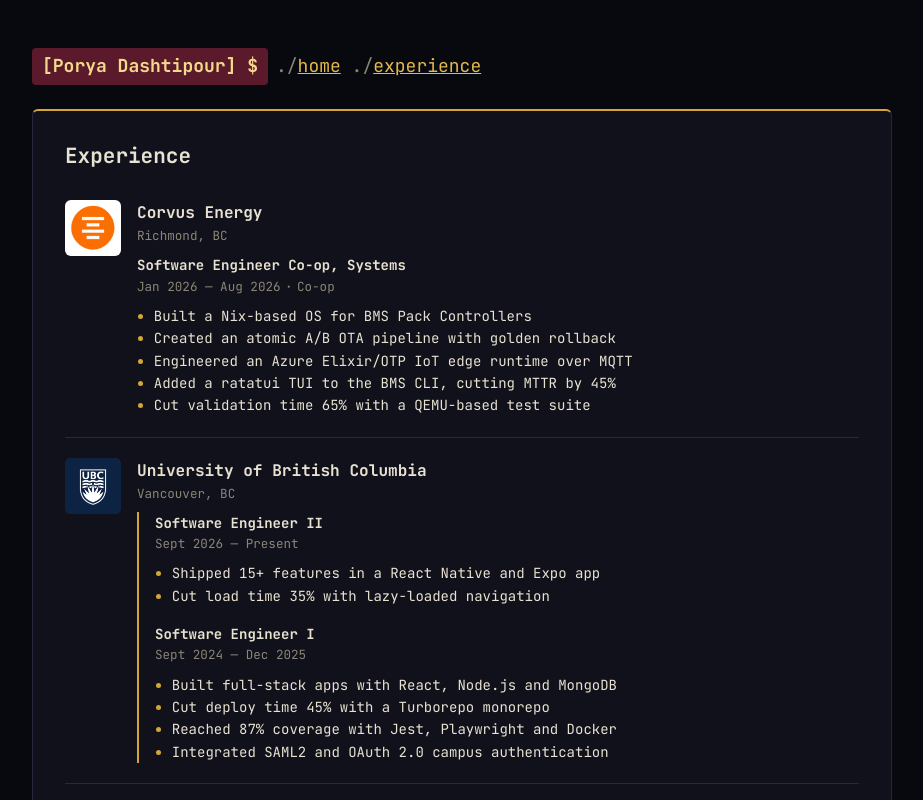
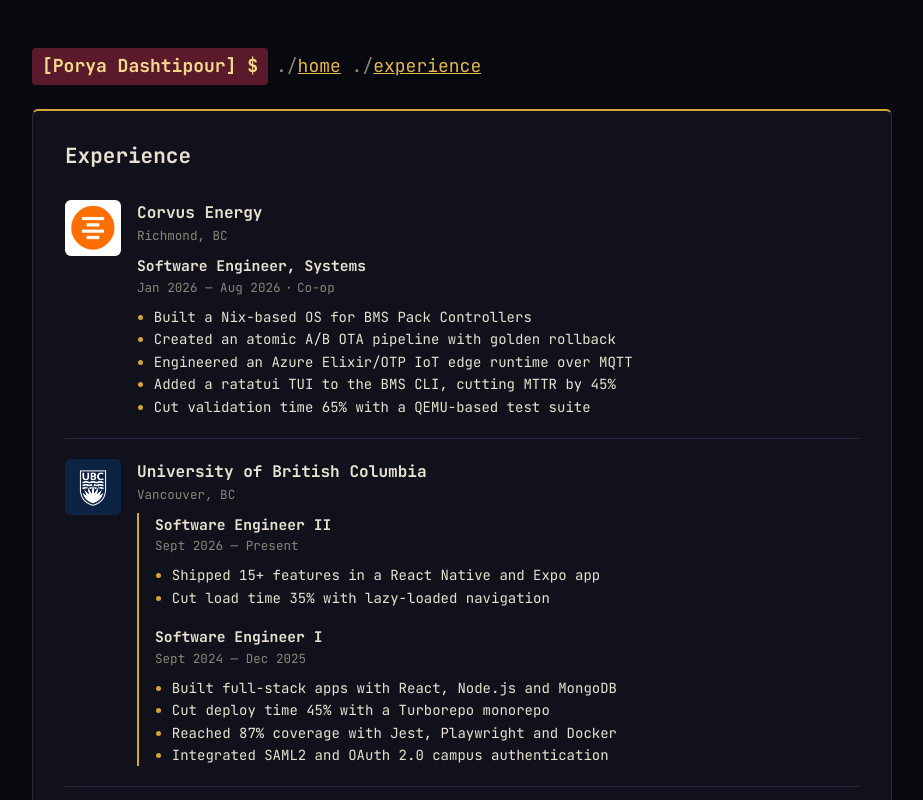
Before and after one commit to p0ryae/website, a SvelteKit app: page /experience in a window 1280 px wide. Shown: the top 800 px of the page, without its empty margins (178-1101 px from the left). Built offline with nearby package versions, Linux system fonts and the light colour scheme.

Commit message:
feat: make cs a hyperlink, change font sizes

```diff
--- a/src/routes/+page.svelte
+++ b/src/routes/+page.svelte
@@ -6,7 +6,8 @@
 
   const facts = [
     [
-      { text: "Computer Science @ " },
+      { text: "Computer Science", href: "https://www.cs.ubc.ca/about/numbers" },
+      { text: " @ " },
       { text: "University of British Columbia", href: "https://www.ubc.ca/" },
     ],
     [
--- a/src/routes/experience/+page.svelte
+++ b/src/routes/experience/+page.svelte
@@ -29,7 +29,7 @@
       location: "Richmond, BC",
       roles: [
         {
-          title: "Software Engineer Co-op, Systems",
+          title: "Software Engineer, Systems",
           type: "Co-op",
           period: "Jan 2026 — Aug 2026",
           bullets: [
--- a/src/routes/experience/style.css
+++ b/src/routes/experience/style.css
@@ -91,7 +91,7 @@
 
 .role {
   margin: 0;
-  font-size: 1rem;
+  font-size: 1.05rem;
   font-weight: 600;
 }
 
```
